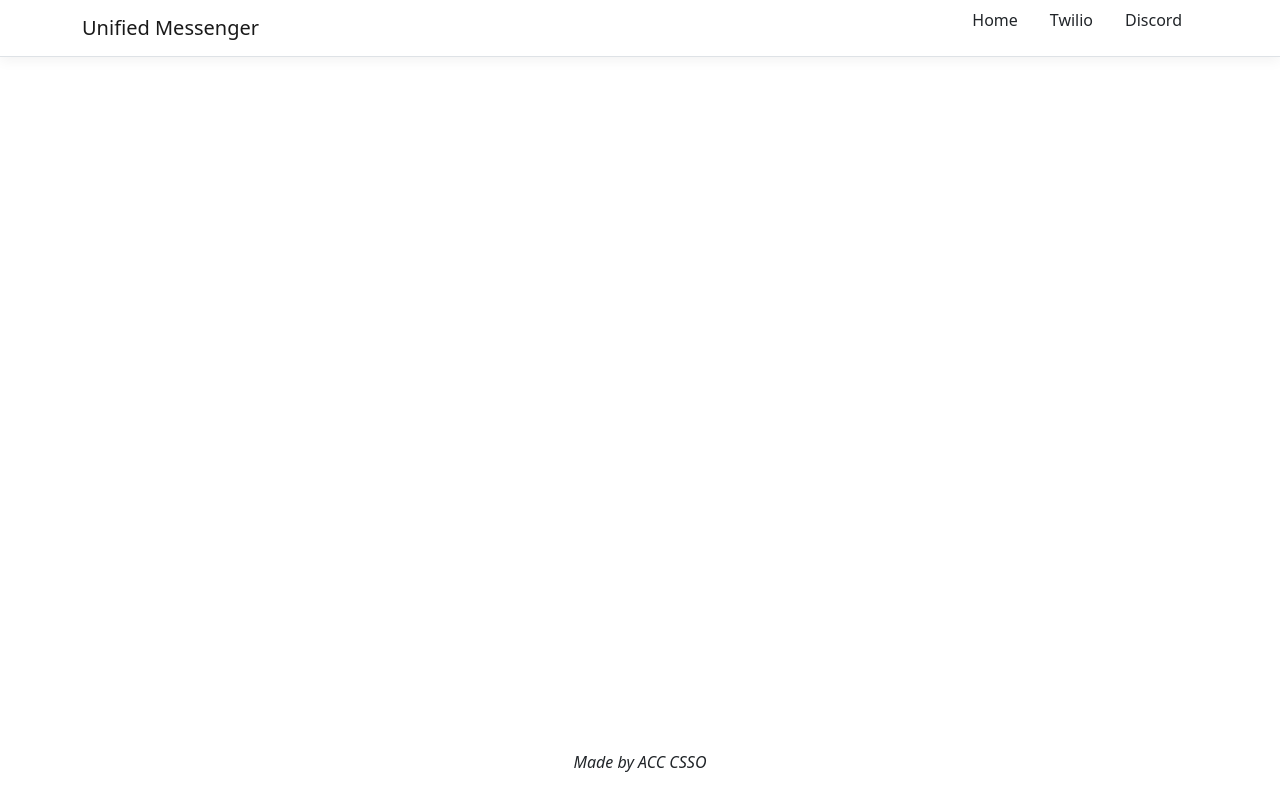
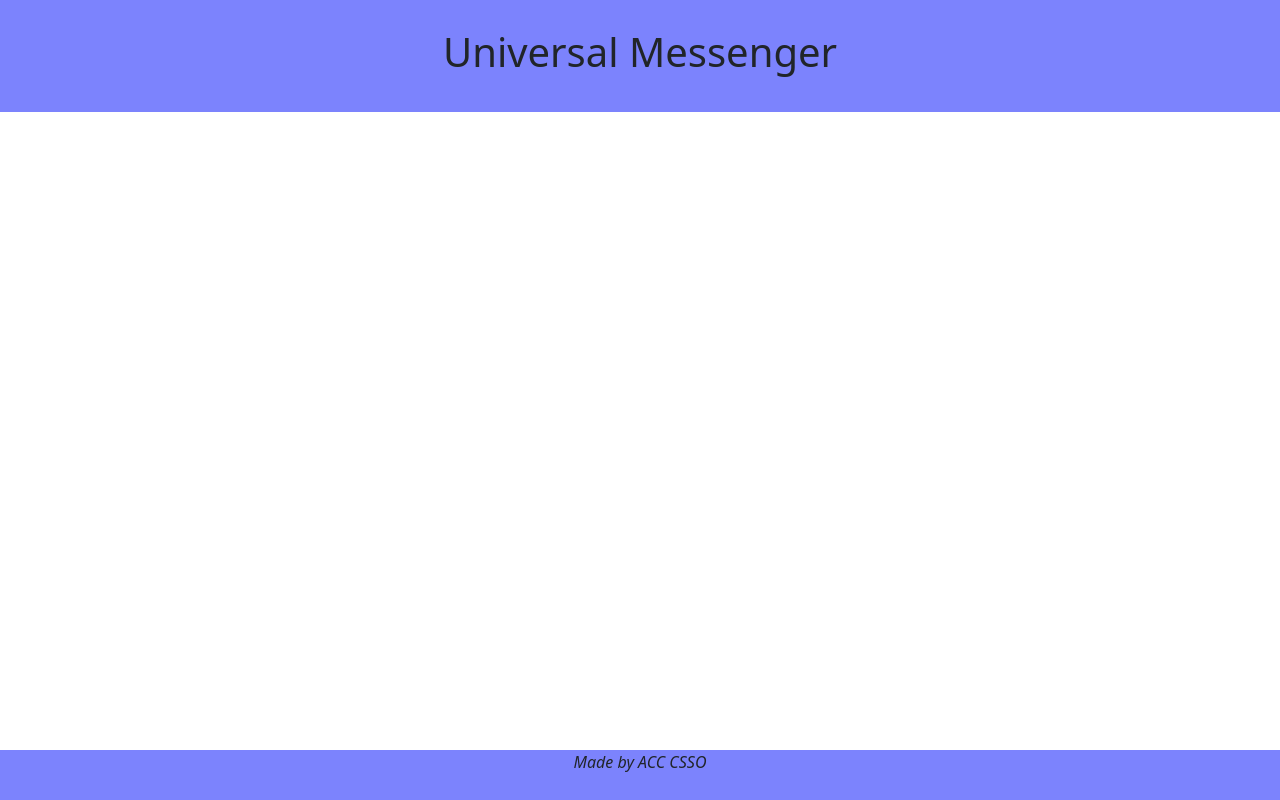
Before and after one commit to NathanMLu/OmniChat, a React (Create React App) app in the folder ClientApp/: page / in a window 1280 px wide. Built offline with nearby package versions, Linux system fonts and the light colour scheme.

Commit message:
Changed NavMenu to Header. Did some more refactoringand tried out a color. Added a google font.

```diff
--- a/ClientApp/src/components/Footer.css
+++ b/ClientApp/src/components/Footer.css
@@ -3,4 +3,5 @@ footer {
     bottom: 0;
     width: 100%;
     height: 50px;
+    background-color: var(--bar-color);
 }
--- a/ClientApp/src/components/NavMenu.css
+++ b/ClientApp/src/components/Header.css
@@ -1,8 +1,17 @@
-a.navbar-brand {
+@import url('base.css');
+
+header {
+  font-family: var(--head-font-family);
+  background-color: var(--bar-color);
+  padding: 1.75rem;
+  text-align: center;
+}
+
+/* a.navbar-brand {
   white-space: normal;
   text-align: center;
   word-break: break-all;
-}
+} */
 
 html {
   font-size: 14px;
@@ -17,9 +26,9 @@ html {
   box-shadow: 0 .25rem .75rem rgba(0, 0, 0, .05);
 }
 
-.nav-list {
+/* .nav-list {
   list-style: none;
 }
 .nav-item {
   display: inline;
-}
+} */
--- /dev/null
+++ b/ClientApp/src/components/Header.js
@@ -0,0 +1,12 @@
+import React from 'react';
+import './Header.css';
+
+const Header = () => {
+    return (
+        <header>
+            <h1>Universal Messenger</h1>
+        </header>
+    );
+};
+
+export default Header;
--- a/ClientApp/src/components/Home.js
+++ b/ClientApp/src/components/Home.js
@@ -1,12 +1,12 @@
 import React from 'react';
-import NavMenu from './NavMenu';
+import Header from './Header';
 import Footer from './Footer';
 
 
 
 const Home = () => {
   return <div>
-    <NavMenu />
+    <Header />
     <Footer />
   </div>;
 }
--- a/ClientApp/src/components/NavMenu.js
+++ /dev/null
@@ -1,32 +0,0 @@
-import React from 'react';
-import { Collapse, Container, Navbar, NavbarBrand, NavbarToggler, NavItem, NavLink } from 'reactstrap';
-import { Link } from 'react-router-dom';
-import './NavMenu.css';
-
-const NavMenu = () => {
-    const toggleNavbar = () => {
-        console.log('Navbar toggled');
-    }
-
-    return <header>
-        <Navbar className="navbar-expand-sm navbar-toggleable-sm ng-white border-bottom box-shadow mb-3" light>
-            <Container>
-                <NavbarBrand tag={Link} to="/">Unified Messenger</NavbarBrand>
-                <NavbarToggler onClick={toggleNavbar} className="mr-2" />
-                <ul className='nav-list'>
-                    <NavItem>
-                        <NavLink tag={Link} className="text-dark nav-item" to="/">Home</NavLink>
-                    </NavItem>
-                    <NavItem>
-                        <NavLink tag={Link} className="text-dark nav-item" to="/twilio">Twilio</NavLink>
-                    </NavItem>
-                    <NavItem>
-                        <NavLink tag={Link} className="text-dark nav-item" to="/discord">Discord</NavLink>
-                    </NavItem>
-                </ul>
-            </Container>
-        </Navbar>
-    </header>;
-};
-
-export default NavMenu;
--- /dev/null
+++ b/ClientApp/src/components/base.css
@@ -0,0 +1,6 @@
+@import url('https://fonts.googleapis.com/css2?family=Roboto&display=swap');
+
+:root {
+    --bar-color: #7c83fd;
+    --head-font-family: 'Roboto' sans-serif;
+}
```
Also changed, not shown: ClientApp/src/components/Footer.js (+4 -3 lines).
